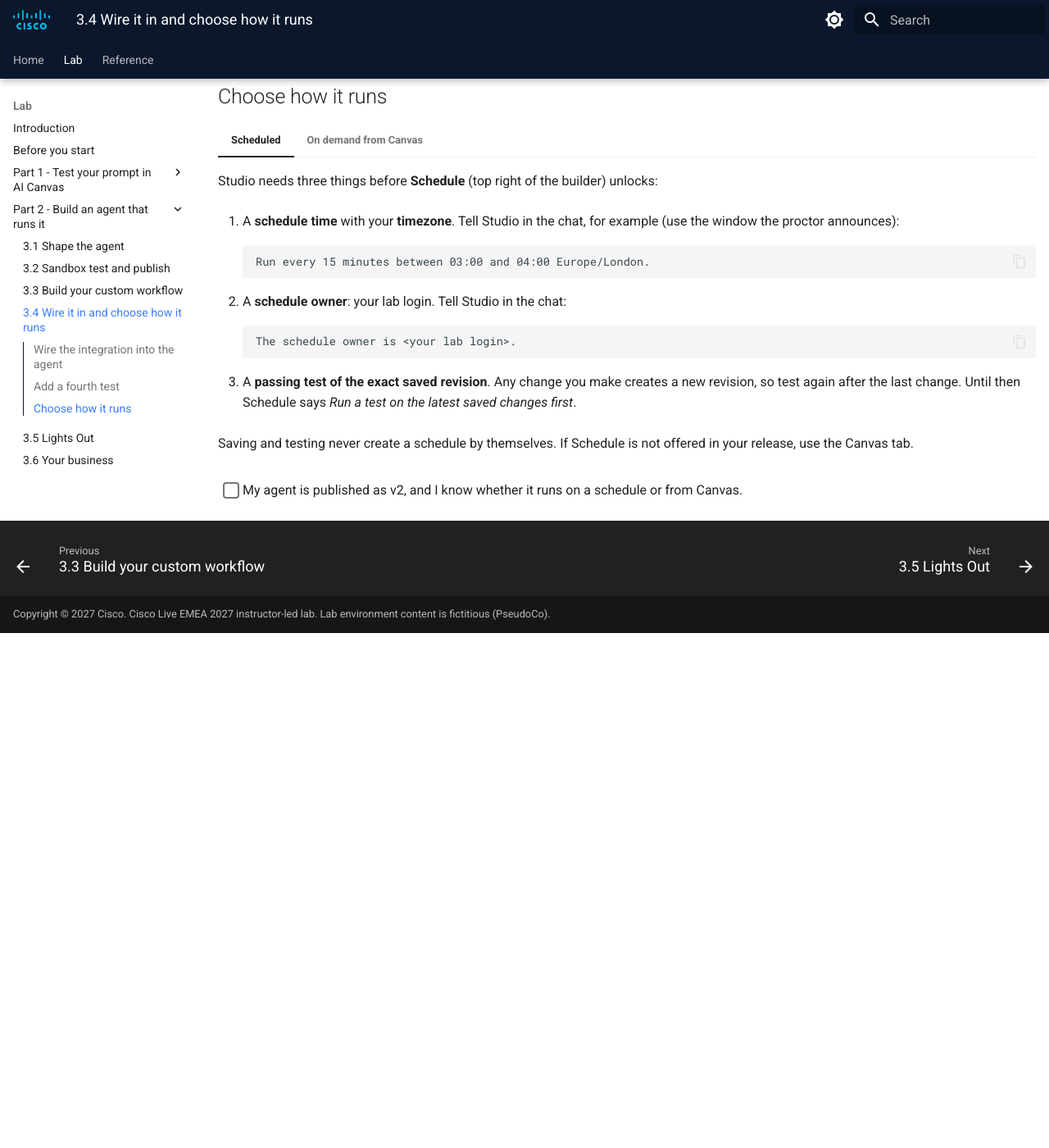
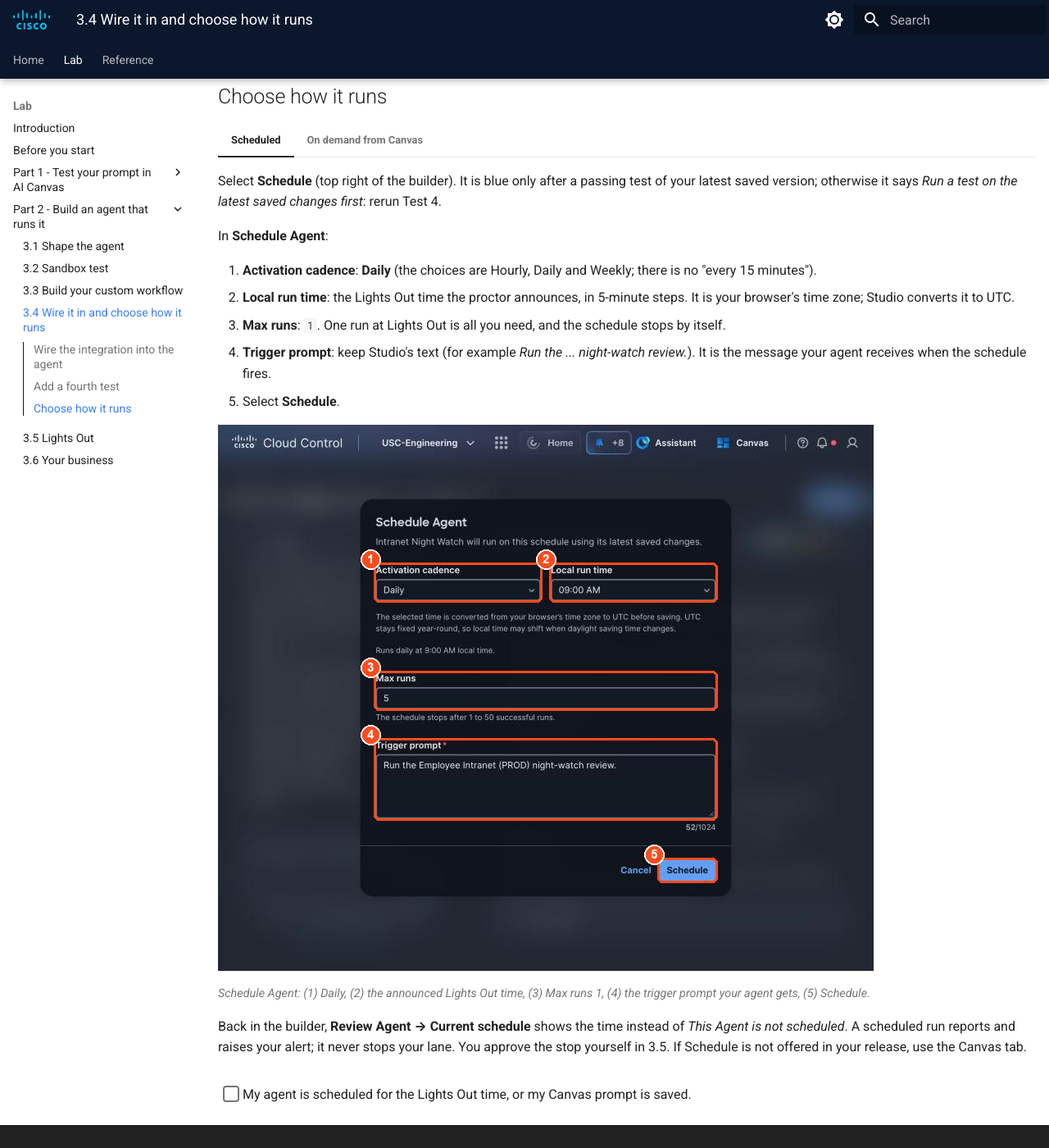
Before and after one commit to mokuma56/cloud-control-agent-lab-guide, an MkDocs documentation site: the page built from docs/part2/3-4-wire-schedule.md, in a window 1280 px wide and 1400 px high, scrolled down 992 px. Shown: the whole window at 82% size. Built offline with MkDocs 1.6.1 and Material for MkDocs 9.7.7, drawn with Linux system fonts in a browser that asks for light colours; before the commit the page ends 1764 px from its top, so only the background shows below that; some of the changed text lies outside the part shown.

Commit message:
3.2/3.4: replace Publish with Schedule; new schedule screenshots
Co-Authored-By: Claude Opus 5.5 <noreply@anthropic.com>

````diff
--- a/docs/part2/3-4-wire-schedule.md
+++ b/docs/part2/3-4-wire-schedule.md
@@ -1,8 +1,8 @@
 # 3.4 Wire it in and choose how it runs (2:55, 15 min)
 
 !!! abstract "Goal"
-    Your agent uses your integration, passes a "light on" test, is published as v2, and has a run
-    mode for Lights Out.
+    Your agent uses your integration, passes a "light on" test, and is scheduled for Lights Out (or
+    ready to run from Canvas).
 
 ## Wire the integration into the agent
 
@@ -39,33 +39,33 @@ but NOT called.
 ```
 
 - [ ] Test 4 passed: your tile is red on the room wall.
-- [ ] All four tests pass. Publish **v2**.
+- [ ] All four tests pass on your latest saved version, so **Schedule** is blue.
 
 ## Choose how it runs
 
 === "Scheduled"
 
-    Studio needs three things before **Schedule** (top right of the builder) unlocks:
+    Select **Schedule** (top right of the builder). It is blue only after a passing test of your latest
+    saved version; otherwise it says *Run a test on the latest saved changes first*: rerun Test 4.
 
-    1. A **schedule time** with your **timezone**. Tell Studio in the chat, for example (use the window
-       the proctor announces):
+    In **Schedule Agent**:
 
-        ```text
-        Run every 15 minutes between 03:00 and 04:00 Europe/London.
-        ```
+    1. **Activation cadence**: **Daily** (the choices are Hourly, Daily and Weekly; there is no "every
+       15 minutes").
+    2. **Local run time**: the Lights Out time the proctor announces, in 5-minute steps. It is your
+       browser's time zone; Studio converts it to UTC.
+    3. **Max runs**: `1`. One run at Lights Out is all you need, and the schedule stops by itself.
+    4. **Trigger prompt**: keep Studio's text (for example *Run the ... night-watch review.*). It is the
+       message your agent receives when the schedule fires.
+    5. Select **Schedule**.
 
-    2. A **schedule owner**: your lab login. Tell Studio in the chat:
+    ![18b-schedule-dialog](../img/18b-schedule-dialog.png){ loading=lazy }
 
-        ```text
-        The schedule owner is <your lab login>.
-        ```
+    *Schedule Agent: (1) Daily, (2) the announced Lights Out time, (3) Max runs 1, (4) the trigger prompt your agent gets, (5) Schedule.*
 
-    3. A **passing test of the exact saved revision**. Any change you make creates a new revision,
-       so test again after the last change. Until then Schedule says *Run a test on the latest
-       saved changes first*.
-
-    Saving and testing never create a schedule by themselves. If Schedule is not offered in your
-    release, use the Canvas tab.
+    Back in the builder, **Review Agent → Current schedule** shows the time instead of *This Agent is
+    not scheduled*. A scheduled run reports and raises your alert; it never stops your lane. You approve
+    the stop yourself in 3.5. If Schedule is not offered in your release, use the Canvas tab.
 
 === "On demand from Canvas"
 
@@ -85,4 +85,4 @@ but NOT called.
     *Running it from Canvas: (1) your saved prompt, (2) Canvas's plan: discover Lab Tools, get watch scope and events, assess and signal, ask before the stop.*
 
 
-- [ ] My agent is published as v2, and I know whether it runs on a schedule or from Canvas.
+- [ ] My agent is scheduled for the Lights Out time, or my Canvas prompt is saved.
--- a/mkdocs.yml
+++ b/mkdocs.yml
@@ -98,7 +98,7 @@ nav:
       - "Part 2 - Build an agent that runs it":
           - part2/index.md
           - "3.1 Shape the agent": part2/3-1-shape-agent.md
-          - "3.2 Sandbox test and publish": part2/3-2-test-publish.md
+          - "3.2 Sandbox test": part2/3-2-test-publish.md
           - "3.3 Build your custom workflow": part2/3-3-custom-workflow.md
           - "3.4 Wire it in and choose how it runs": part2/3-4-wire-schedule.md
           - "3.5 Lights Out": part2/3-5-lights-out.md
````
Also changed, not shown: docs/introduction.md (+2 -2 lines), docs/part2/3-2-test-publish.md (+19 -10 lines), docs/part2/index.md (+2 -2 lines), docs/img/18-schedule-ready.png (added), docs/img/18b-schedule-dialog.png (added).
